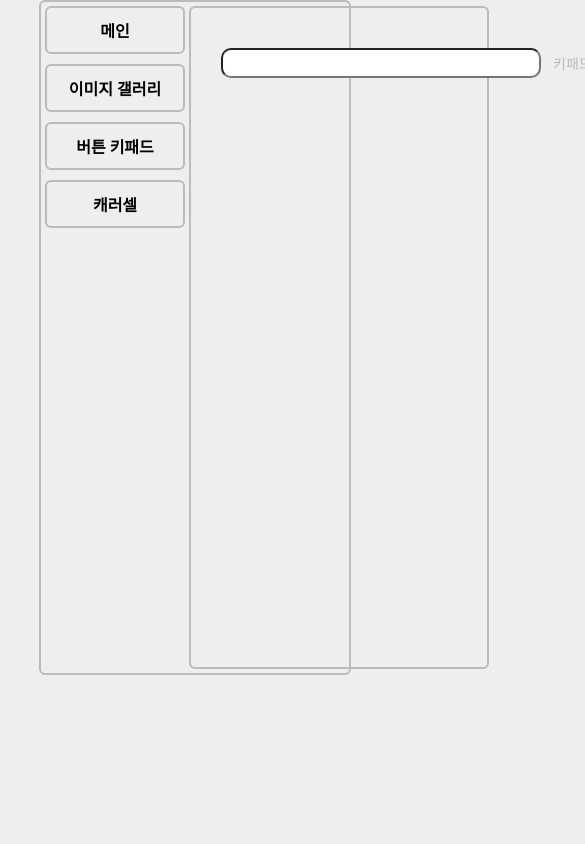
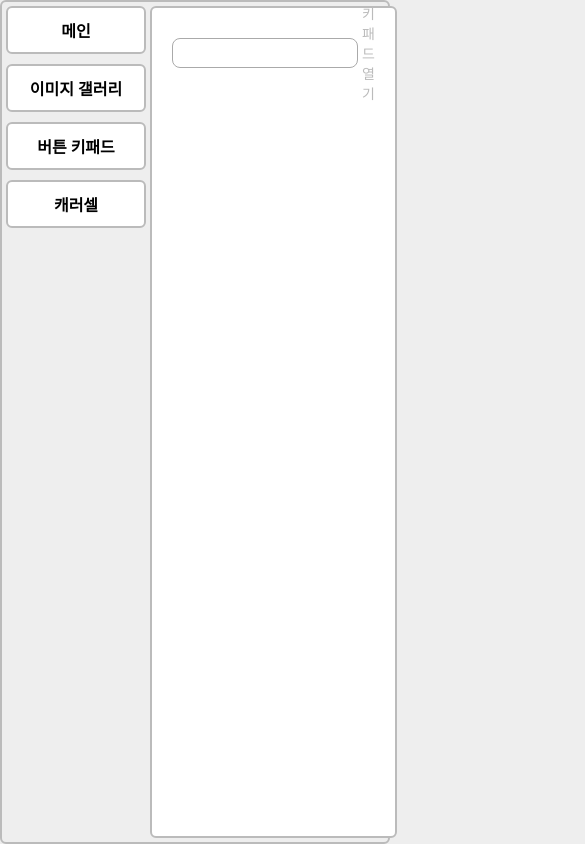
Before and after one commit to 9yurilee/react-projects, a React (Create React App) app: page /keypad in a window 390 px wide. Shown: the top 844 px of the page, 585 px wide, since content can reach past the window. Built offline with nearby package versions, Linux system fonts and the light colour scheme; a web font is replaced by a local one.

Commit message:
refactor: CSS 반응형으로 리팩토링

```diff
--- a/src/Layout.tsx
+++ b/src/Layout.tsx
@@ -23,7 +23,6 @@ const Layout = ({ children }: LayoutDefaultProps) => {
   ];
 
   return (
-    <LayOut>
     <Container>
       <Left>
         {list.map((item, index) => (
@@ -34,46 +33,55 @@ const Layout = ({ children }: LayoutDefaultProps) => {
       </Left>
       <Right>{children}</Right>
     </Container>
-    </LayOut>
   );
 };
 
-const LayOut = styled.div`
-  width: 80%;
-  height: 80vh;
-  margin: auto;
-`;
-
 const Container = styled.div`
-  width: 100%;
-  height: 100%;
+  width: 100vw;
+  height: 100vh;
   border: 2px solid #bbb;
   border-radius: 6px;
   padding: 4px;
   display: flex;
+  @media (max-width: 375px) {
+    display: block;
+  }
   gap: 4px;
 `;
 
-const Left = styled.div``;
+const Left = styled.div`
+  @media (max-width: 375px) {
+    display: grid;
+    grid-template-columns: repeat(4, 1fr);
+  }
+`;
+
+const Right = styled.div`
+  flex-grow: 1;
+  border: 2px solid #bbb;
+  border-radius: 6px;
+  padding: 20px;
+  box-sizing: border-box;
+  background: white;
+  @media (max-width: 375px) {
+  }
+`;
 
 const Menu = styled.div`
   width: 140px;
+  @media (max-width: 375px) {
+    width: auto;
+  }
   text-align: center;
   border: 2px solid #bbb;
   border-radius: 6px;
   margin-bottom: 10px;
-  &:last-child {
-    margin-bottom: 0;
-  }
   font-weight: bold;
   padding: 10px;
-`;
-
-const Right = styled.div`
-  width: 100%;
-  border: 2px solid #bbb;
-  border-radius: 6px;
-  padding: 30px;
+  background: white;
+  display: flex;
+  align-items: center;
+  justify-content: center;
 `;
 
 export default Layout;
--- a/src/keyPad/KeyPad.tsx
+++ b/src/keyPad/KeyPad.tsx
@@ -79,6 +79,7 @@ const KeyPad = () => {
                 </Button>
               );
             })}
+            <CR>9yurilee</CR>
           </ButtonContainer>
         )}
       </KeyPadContainer>
@@ -87,7 +88,9 @@ const KeyPad = () => {
 };
 
 const KeyPadContainer = styled.div`
-  width: 400px;
+  @media (min-width: 768px) {
+    width: 400px;
+  }
 `;
 
 // css props로 넘겨주는 방법
@@ -95,35 +98,38 @@ const textStyle = css`
   font-size: 14px;
   color: #bbb;
   &:hover {
-    color: skyblue;
+    color: #555;
     cursor: pointer;
   }
 `;
 
 const Top = styled.div`
-  width: 100%;
   height: 50px;
   display: flex;
   justify-content: space-between;
   align-items: center;
+  gap: 4px;
   margin-bottom: 10px;
 `;
 
 const InputContainer = styled.input`
-  width: 80%;
+  flex-grow: 1;
   height: 30px;
   outline: none;
-  border: 1px solid $ccc;
-  border-radius: 10px;
+  border: 1px solid #aaa;
+  border-radius: 8px;
   padding: 5px 10px;
   box-sizing: border-box;
+  &:focus {
+    outline: none;
+  }
 `;
 
 const ButtonContainer = styled.div`
   width: 100%;
-  height: 350px;
+  height: 250px;
   background: #eee;
-  padding: 0 10px;
+  padding: 10px;
   border-radius: 6px;
   display: grid;
   grid-template-columns: repeat(4, 1fr);
@@ -133,14 +139,23 @@ const ButtonContainer = styled.div`
 `;
 
 const Button = styled.div`
-  width: 80px;
-  height: 80px;
+  width: 100%;
+  height: 100%;
   border: 2px solid #666;
   border-radius: 10px;
-  line-height: 80px;
-  text-align: center;
+  display: flex;
+  align-items: center;
+  justify-content: center;
   font-weight: bold;
   font-size: 20px;
 `;
 
+const CR = styled.span`
+  font-size: 10px;
+  color: #ccc;
+  opacity: 0.3;
+  position: absolute;
+  pointer-events: none;
+`;
+
 export default KeyPad;
```
Lines whose indentation alone changed are shown as unchanged.
